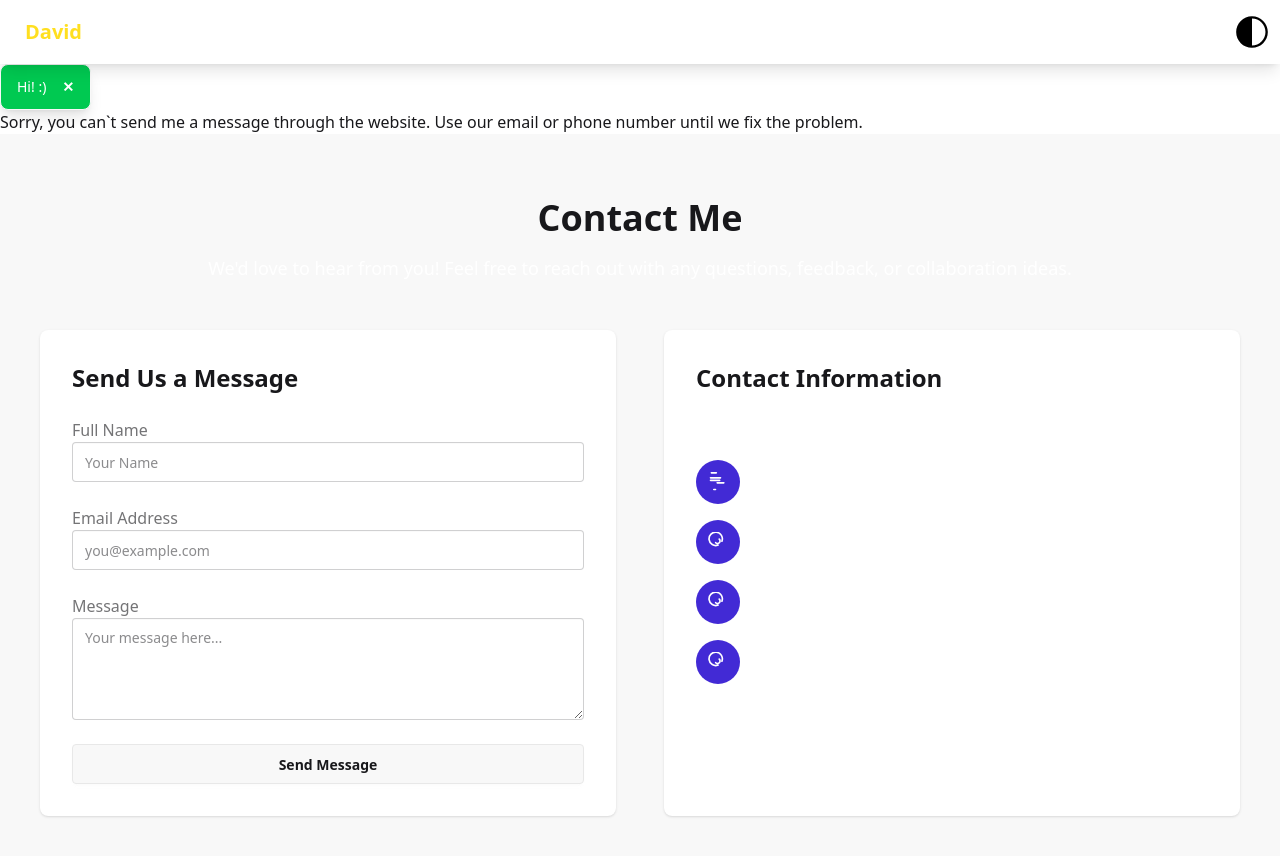
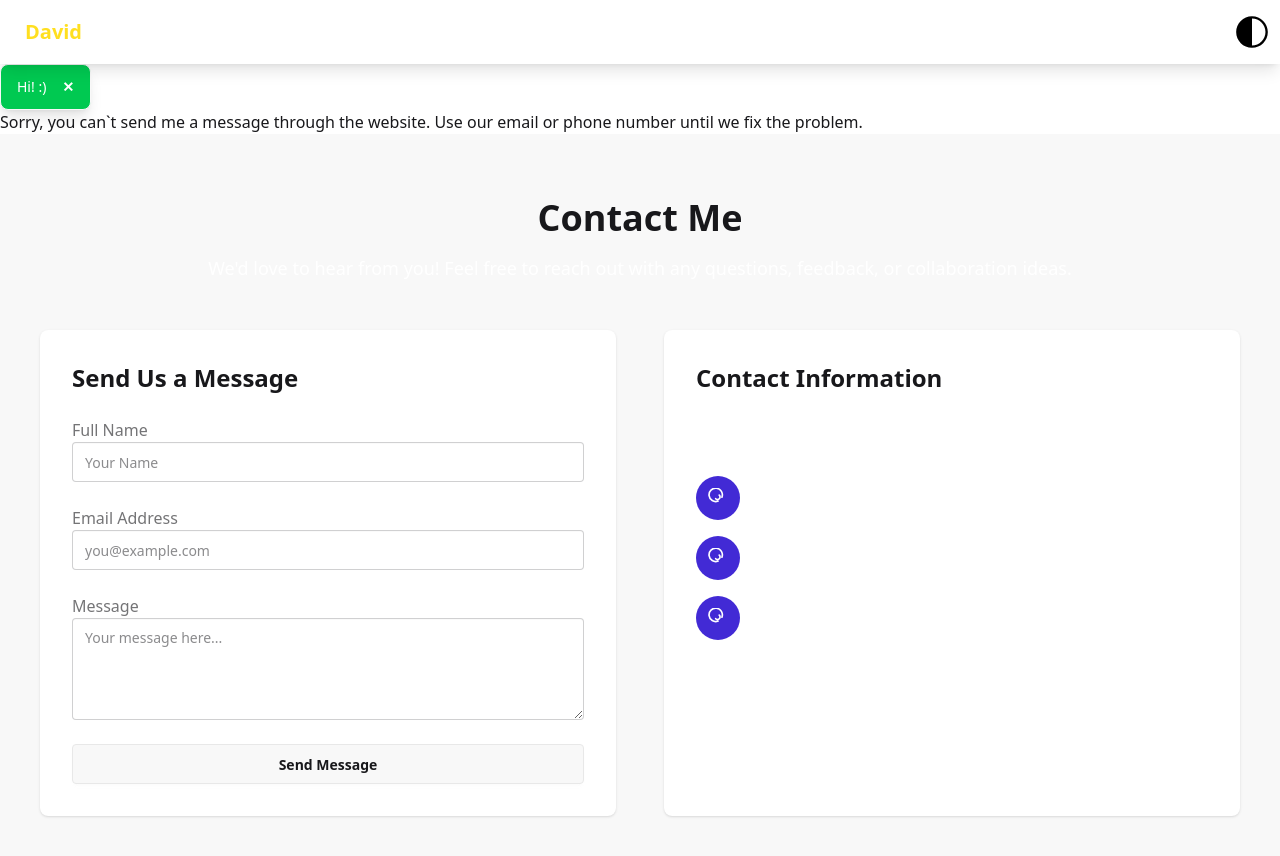
Before and after one commit to DavidBalishyan/my-portfolio, a React (Vite) app: page /contact in a window 1280 px wide. Shown: the top 856 px of the page. Built offline with nearby package versions, Linux system fonts and the light colour scheme.

Commit message:
Fixed: Contact info

```diff
--- a/package.json
+++ b/package.json
@@ -4,7 +4,7 @@
   "version": "0.0.0",
   "type": "module",
   "scripts": {
-    "dev": "vite",
+    "dev": "vite --host",
     "build": "tsc -b && vite build",
     "lint": "eslint .",
     "preview": "vite preview"
--- a/src/pages/Contact.tsx
+++ b/src/pages/Contact.tsx
@@ -4,7 +4,8 @@ const Contact: React.FC = () => {
   return (
     <>
       <p>
-        Sorry, you can`t send me a message through the website. Use our email or phone number until we fix the problem.
+        Sorry, you can`t send me a message through the website. Use our email or
+        phone number until we fix the problem.
       </p>
       <section id="contact" className="bg-base-200 py-16">
         <div className="max-w-7xl mx-auto px-6 sm:px-8 lg:px-10">
@@ -12,7 +13,8 @@ const Contact: React.FC = () => {
           <div className="text-center">
             <h2 className="text-4xl font-bold text-ey">Contact Me</h2>
             <p className="text-white mt-4 text-lg">
-              We'd love to hear from you! Feel free to reach out with any questions, feedback, or collaboration ideas.
+              We'd love to hear from you! Feel free to reach out with any
+              questions, feedback, or collaboration ideas.
             </p>
           </div>
 
@@ -78,27 +80,7 @@ const Contact: React.FC = () => {
                 You can also reach us through the following channels:
               </p>
               <ul className="mt-4 space-y-4">
-                <li className="flex items-center">
-                  <span className="bg-primary text-white p-3 rounded-full">
-                    <svg
-                      xmlns="http://www.w3.org/2000/svg"
-                      className="h-5 w-5"
-                      fill="none"
-                      viewBox="0 0 24 24"
-                      stroke="currentColor"
-                    >
-                      <path
-                        strokeLinecap="round"
-                        strokeLinejoin="round"
-                        strokeWidth={2}
-                        d="M3 10h11M9 21h-2m12-8h-4m0 0h-4m4-6h-4m0 0H5m4 0H4m0 0H3m7-6H4"
-                      />
-                    </svg>
-                  </span>
-                  <span className="ml-4 text-white">
-                    +374 (77) 12-65-56 (only in Armenia)
-                  </span>
-                </li>
+                <li className="flex items-center"></li>
                 <li className="flex items-center">
                   <span className="bg-primary text-white p-3 rounded-full">
                     <svg
@@ -169,7 +151,6 @@ const Contact: React.FC = () => {
       </section>
     </>
   );
-
 };
 
 export default Contact;
```
